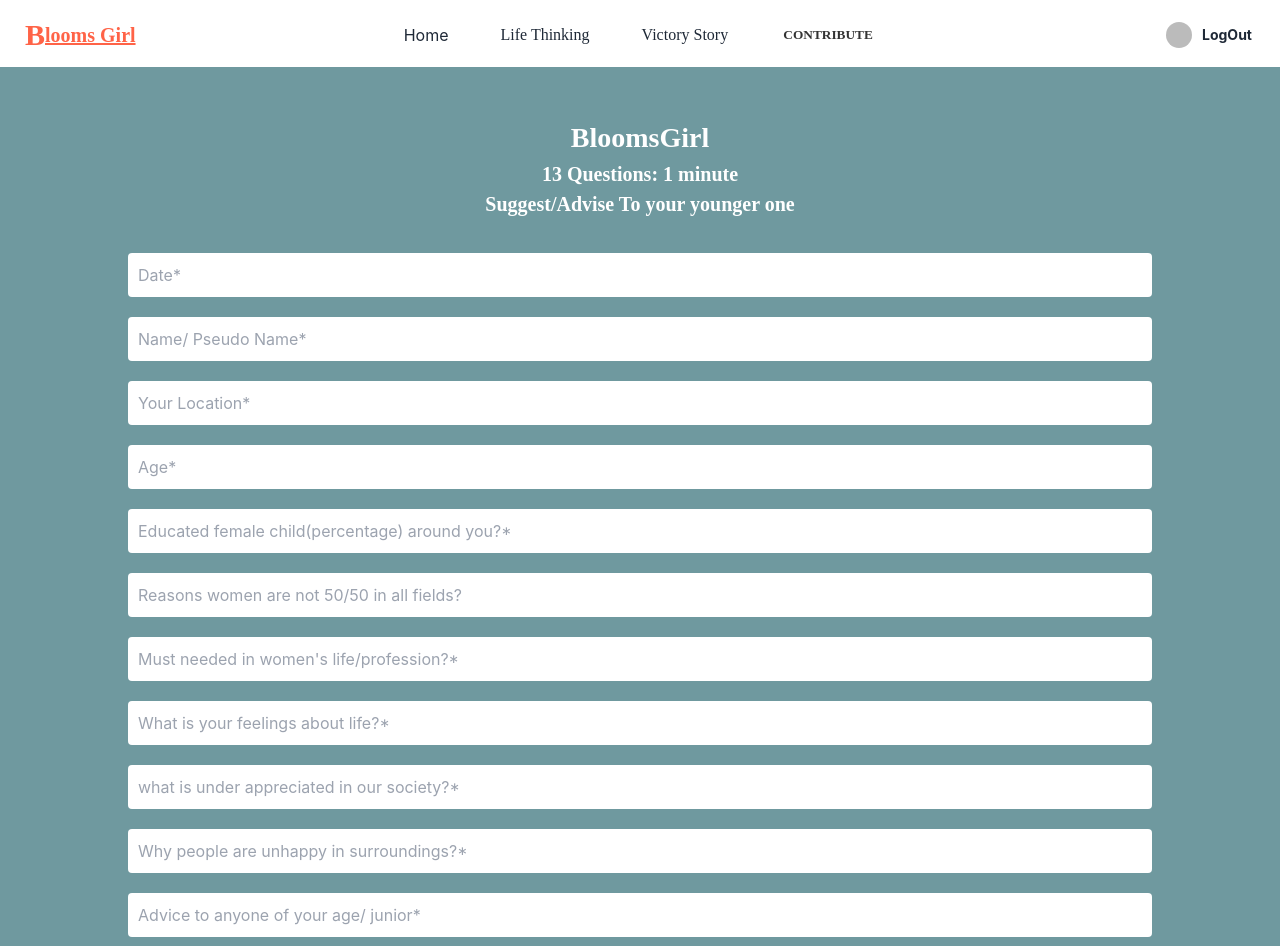
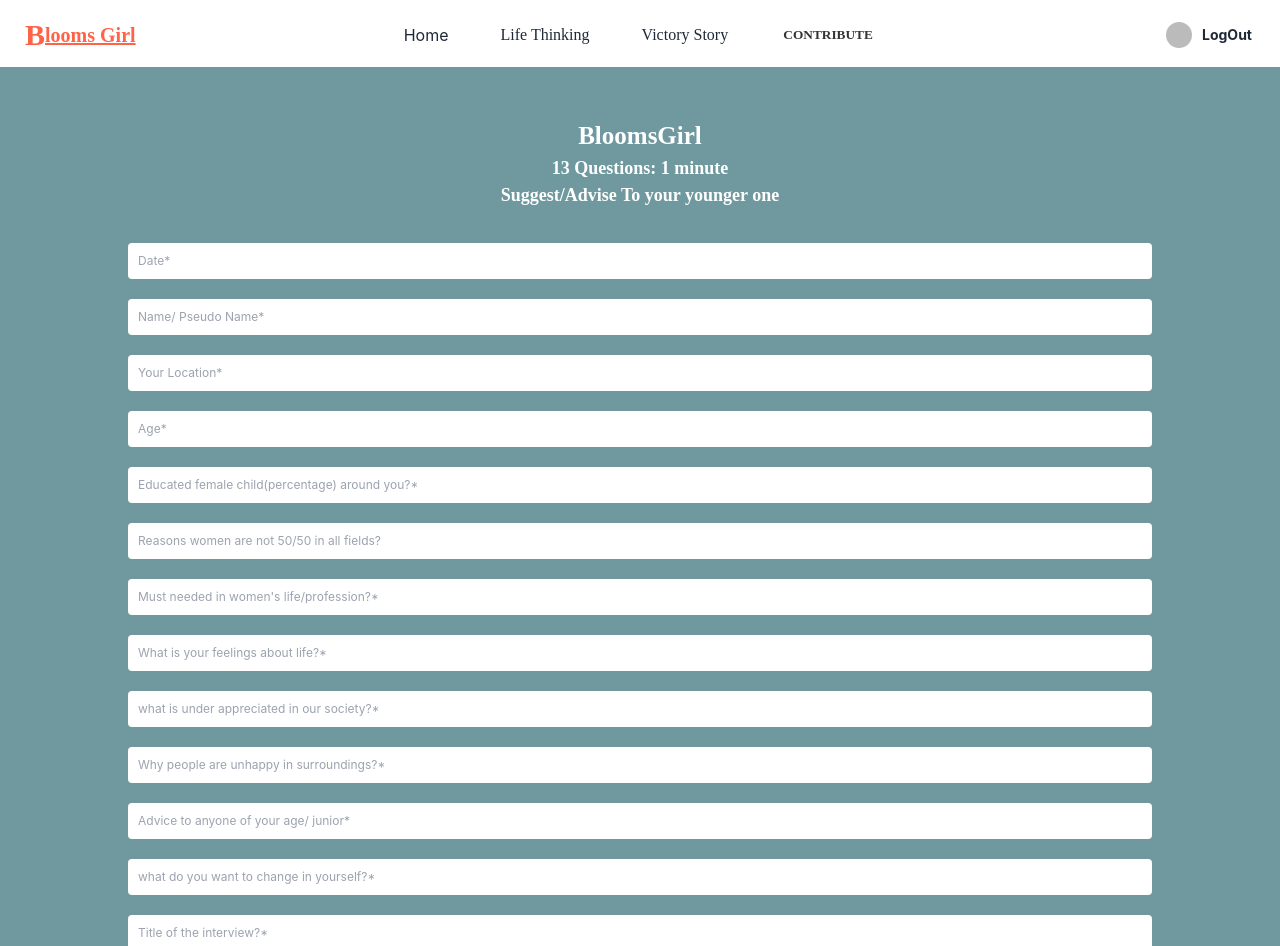
Before and after one commit to pabelmahbub/empowher, a React (Create React App) app: page /postBlog in a window 1280 px wide. Shown: the top 946 px of the page. Built offline with nearby package versions, Linux system fonts and the light colour scheme; no server answers; sample sign-in values are in the browser's storage.

Commit message:
post blog css fix

```diff
--- a/public/index.html
+++ b/public/index.html
@@ -2,7 +2,7 @@
 <html lang="en">
   <head>
     <meta charset="utf-8" />
-    <link rel="icon" href="%PUBLIC_URL%/favicon.ico" />
+    <link rel="icon" href="../src/Assets/cover.png" />
     <meta name="viewport" content="width=device-width, initial-scale=1" />
     <meta name="theme-color" content="#000000" />
     <meta
@@ -11,7 +11,7 @@
     />
     <meta name='keywords' content="girls, women, women empowerment, gender, gender discrimination, girls blog, girls freedom, women power, amnesty international, girl, woman, women, girls, women rights, human rights, women presidents, women in power, women prime minister, female child protection, female education, international women day, women day, women day, queen, you are queen, how to study long time, blooms girl, bloomsgirl, girls app, girls education  "/>
 
-    <link rel="apple-touch-icon" href="%PUBLIC_URL%/logo192.png" />
+    <link rel="apple-touch-icon" href="../src/Assets/cover.png" />
     <!--
       manifest.json provides metadata used when your web app is installed on a
       user's mobile device or desktop. See https://developers.google.com/web/fundamentals/web-app-manifest/
--- a/src/Pages/PostBlog/PostBlog.css
+++ b/src/Pages/PostBlog/PostBlog.css
@@ -28,7 +28,7 @@
 }
 
 .titleStyle {
-    font-size:28px;
+    font-size:25px;
     padding-top: 50px;
     color:#fff;
     text-align: center;
@@ -37,7 +37,7 @@
 }
 
 .titleStyle1 {
-    font-size:28px;
+    font-size:25px;
     padding-top: 50px;
     color:#888;
     text-align: center;
@@ -46,7 +46,7 @@
 }
 
 .bottomText {
-    font-size:20px;
+    font-size:18px;
     color:#fff;
     text-align: center;
     font-weight: 700 ;
@@ -54,7 +54,7 @@
 }
 
 .bottomText1 {
-    font-size:20px;
+    font-size:18px;
     color:#000;
     text-align: center;
     font-weight: 400 ;
--- a/src/Pages/PostBlog/PostBlog.jsx
+++ b/src/Pages/PostBlog/PostBlog.jsx
@@ -34,20 +34,20 @@ function PostBlog() {
       <h1 className='bottomText mb-6'><span className='title'>13 Questions: 1 minute <br/>Suggest/Advise To your younger one</span></h1>
          {/**React-hook-form */}
       <form onSubmit={handleSubmit(onSubmit)}>
-      <input {...register("Date", { required: true, maxLength: 100 })} placeholder='Date*' />
-      <input {...register("Name", { required: true, maxLength: 50 })} placeholder='Name/ Pseudo Name*'/>
-      <input {...register("Location", { required: true, maxLength: 500 })} placeholder='Your Location*'/>
-      <input {...register("Old", { required: true, maxLength: 500 })} placeholder='Age*'/>
-      <input {...register("Education", {  required: true, maxLength: 300 })} placeholder="Educated female child(percentage) around you?*"/>
-      <input {...register("Fields", {  required: true, maxLength: 300 })} placeholder="Reasons women are not 50/50 in all fields?"/>
-      <input {...register("Life", {  required: true, maxLength: 300 })} placeholder="Must needed in women's life/profession?*"/>
-      <input {...register("Feel", { required: true, maxLength: 500 })} placeholder='What is your feelings about life?*'/>
-      <input {...register("Society", { required: true, maxLength: 500 })} placeholder='what is under appreciated in our society?*'/>
-      <input {...register("Unhappy", { required: true, maxLength: 500 })} placeholder='Why people are unhappy in surroundings?*'/>
-      <input {...register("Advice", { required: true, maxLength: 500 })} placeholder='Advice to anyone of your age/ junior*'/>
-      <input {...register("Change", { required: true, maxLength: 300 })} placeholder="what do you want to change in yourself?*"/>
-      <input {...register("Title", { required: true, maxLength: 40 })} placeholder='Title of the interview?*'/>
-      <input {...register("Image", {  maxLength: 1000 })} placeholder="Image URL"/>
+      <input {...register("Date", { required: true, maxLength: 100 })} className="text-xs" placeholder='Date*' />
+      <input {...register("Name", { required: true, maxLength: 50 })} className="text-xs" placeholder='Name/ Pseudo Name*'/>
+      <input {...register("Location", { required: true, maxLength: 500 })} className="text-xs" placeholder='Your Location*'/>
+      <input {...register("Old", { required: true, maxLength: 500 })} className="text-xs" placeholder='Age*'/>
+      <input {...register("Education", {  required: true, maxLength: 300 })} className="text-xs" placeholder="Educated female child(percentage) around you?*"/>
+      <input {...register("Fields", {  required: true, maxLength: 300 })} className="text-xs" placeholder="Reasons women are not 50/50 in all fields?"/>
+      <input {...register("Life", {  required: true, maxLength: 300 })} className="text-xs" placeholder="Must needed in women's life/profession?*"/>
+      <input {...register("Feel", { required: true, maxLength: 500 })} className="text-xs" placeholder='What is your feelings about life?*'/>
+      <input {...register("Society", { required: true, maxLength: 500 })} className="text-xs" placeholder='what is under appreciated in our society?*'/>
+      <input {...register("Unhappy", { required: true, maxLength: 500 })} className="text-xs" placeholder='Why people are unhappy in surroundings?*'/>
+      <input {...register("Advice", { required: true, maxLength: 500 })} className="text-xs" placeholder='Advice to anyone of your age/ junior*'/>
+      <input {...register("Change", { required: true, maxLength: 300 })} className="text-xs" placeholder="what do you want to change in yourself?*"/>
+      <input {...register("Title", { required: true, maxLength: 40 })} className="text-xs" placeholder='Title of the interview?*'/>
+      <input {...register("Image", {  maxLength: 1000 })} className="text-xs" placeholder="Image URL"/>
       {/* <input {...register("Initially", {required: true, maxLength: 70 })} placeholder="Initially what happened?[about 100 words] *"/>
       <textarea {...register("Story")} placeholder='My Story[1000 words]'/>
       <input {...register("Image", {  maxLength: 1000 })} placeholder="Image URL"/> */}
```
Also changed, not shown: src/Assets/cover.png (added).
